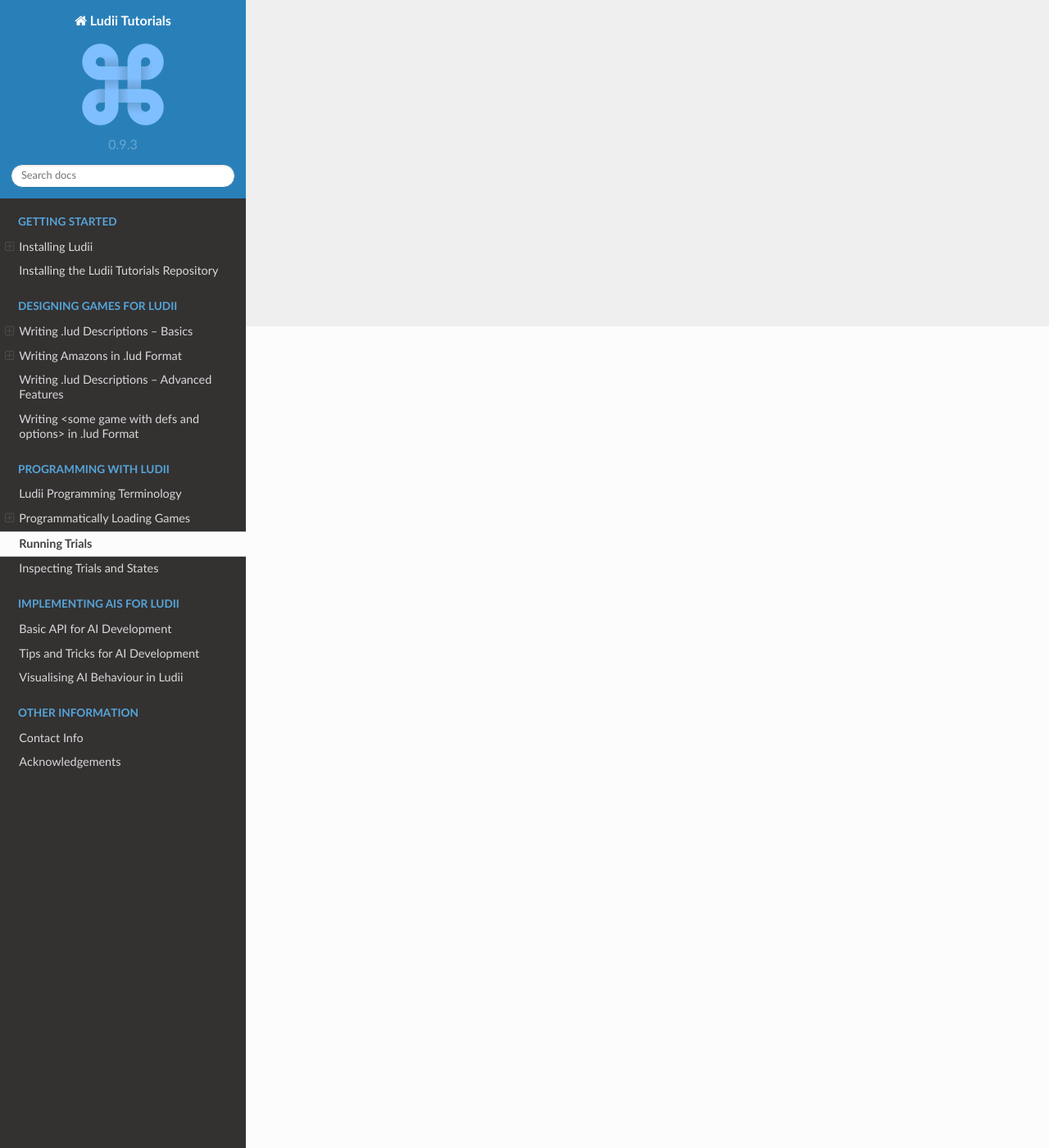
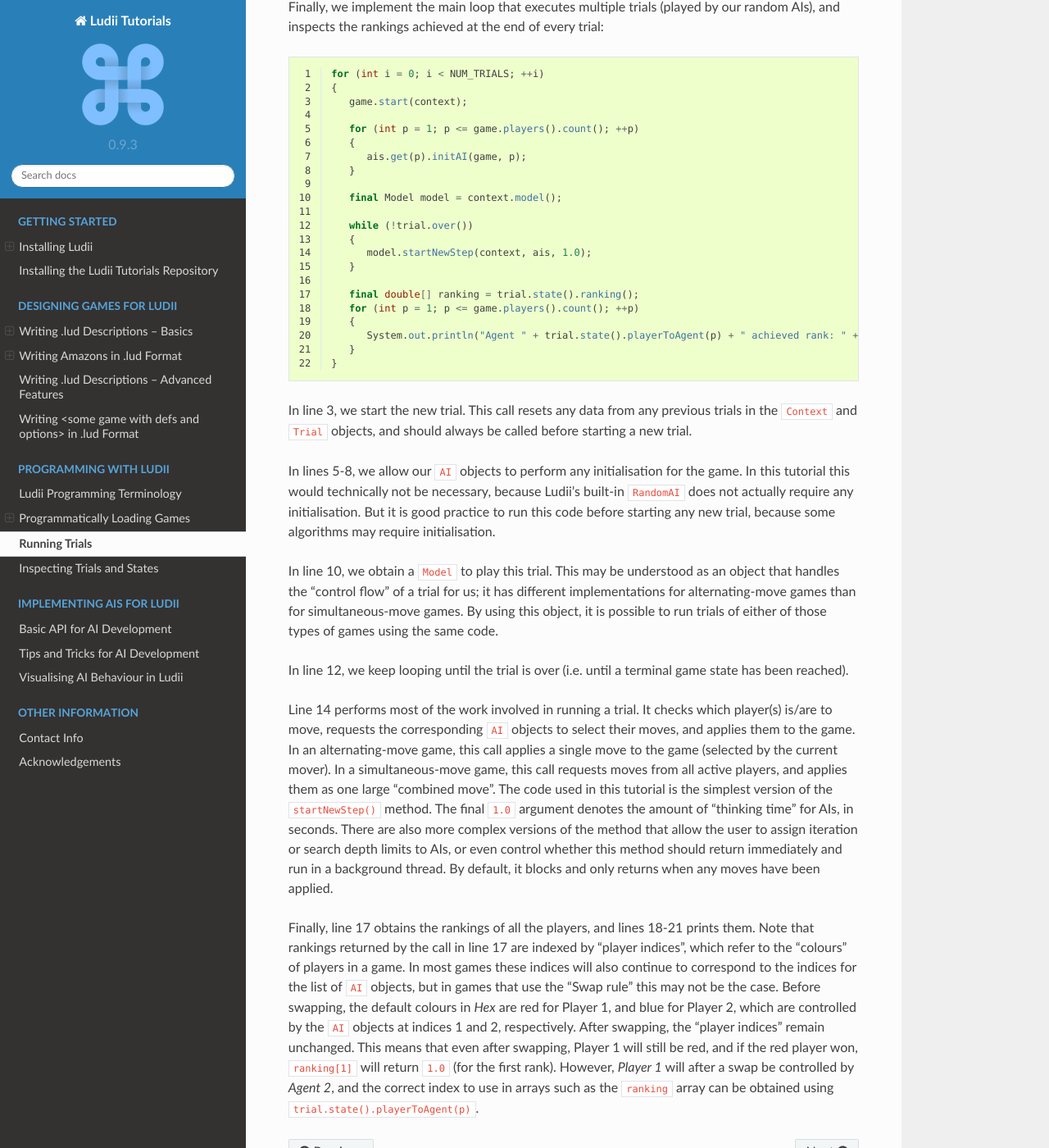
Before and after one commit to Ludeme/LudiiTutorials, a Sphinx documentation site: the page built from docs/running_trials.rst, in a window 1280 px wide and 1400 px high, scrolled down 1002 px. Shown: the whole window at 82% size. Built offline with Sphinx 7.4.7 and the Read the Docs theme 2.0.0, drawn with Linux system fonts in a browser that asks for light colours; some of the changed text lies outside the part shown.

Commit message:
running trials tutorial

```diff
--- a/docs/ludii_terminology.rst
+++ b/docs/ludii_terminology.rst
@@ -1,3 +1,5 @@
+.. _ludii_programming_terminology:
+
 Ludii Programming Terminology
 =============================
 
--- a/docs/running_trials.rst
+++ b/docs/running_trials.rst
@@ -20,3 +20,102 @@ of course):
 .. code-block:: java
 
    final Game game = GameLoader.loadGameFromName("Hex.lud");
+
+Now we'll construct ``Trial`` and ``Context`` objects (refer back to
+:ref:`ludii_programming_terminology` for what these mean). For this tutorial,
+it is sufficient to only instantiate one of each, because we *re-use* them
+by resetting their data whenever we're finished with one trial and ready to
+start the next one.
+
+.. code-block:: java
+
+   final Trial trial = new Trial(game);
+   final Context context = new Context(game, trial);
+
+Running trials also requires ``AI`` objects, which select moves during the
+trials. In this tutorial, we use ``RandomAI`` objects because they are very
+fast. Ludii uses 1-based indexing for anything related to players. Therefore,
+we first insert a ``null`` entry in the list of ``AI`` objects that we create:
+
+.. code-block:: java
+
+   final List<AI> ais = new ArrayList<AI>();
+   ais.add(null);
+   for (int p = 1; p <= game.players().count(); ++p)
+   {
+      ais.add(new RandomAI());
+   }
+
+Finally, we implement the main loop that executes multiple trials (played by our
+random AIs), and inspects the rankings achieved at the end of every trial:
+
+.. code-block:: java
+   :linenos:
+
+   for (int i = 0; i < NUM_TRIALS; ++i)
+   {
+      game.start(context);
+
+      for (int p = 1; p <= game.players().count(); ++p)
+      {
+         ais.get(p).initAI(game, p);
+      }
+
+      final Model model = context.model();
+
+      while (!trial.over())
+      {
+         model.startNewStep(context, ais, 1.0);
+      }
+
+      final double[] ranking = trial.state().ranking();
+      for (int p = 1; p <= game.players().count(); ++p)
+      {
+         System.out.println("Agent " + trial.state().playerToAgent(p) + " achieved rank: " + ranking[p]);
+      }
+   }
+
+In line 3, we start the new trial. This call resets any data from any previous
+trials in the ``Context`` and ``Trial`` objects, and should always be called
+before starting a new trial.
+
+In lines 5-8, we allow our ``AI`` objects to perform any initialisation for the
+game. In this tutorial this would technically not be necessary, because Ludii's
+built-in ``RandomAI`` does not actually require any initialisation. But it is
+good practice to run this code before starting any new trial, because some
+algorithms may require initialisation.
+
+In line 10, we obtain a ``Model`` to play this trial. This may be understood as
+an object that handles the "control flow" of a trial for us; it has different
+implementations for alternating-move games than for simultaneous-move games.
+By using this object, it is possible to run trials of either of those types of
+games using the same code.
+
+In line 12, we keep looping until the trial is over (i.e. until a terminal game
+state has been reached).
+
+Line 14 performs most of the work involved in running a trial. It checks which
+player(s) is/are to move, requests the corresponding ``AI`` objects to select
+their moves, and applies them to the game. In an alternating-move game, this
+call applies a single move to the game (selected by the current mover). In a
+simultaneous-move game, this call requests moves from all active players, and
+applies them as one large "combined move". The code used in this tutorial is
+the simplest version of the ``startNewStep()`` method. The final ``1.0``
+argument denotes the amount of "thinking time" for AIs, in seconds. There are
+also more complex versions of the method that allow the user to assign iteration
+or search depth limits to AIs, or even control whether this method should return
+immediately and run in a background thread. By default, it blocks and only
+returns when any moves have been applied.
+
+Finally, line 17 obtains the rankings of all the players, and lines 18-21 prints
+them. Note that rankings returned by the call in line 17 are indexed by "player
+indices", which refer to the "colours" of players in a game. In most games these
+indices will also continue to correspond to the indices for the list of ``AI``
+objects, but in games that use the "Swap rule" this may not be the case. Before
+swapping, the default colours in *Hex* are red for Player 1, and blue for Player
+2, which are controlled by the ``AI`` objects at indices 1 and 2, respectively.
+After swapping, the "player indices" remain unchanged. This means that even after
+swapping, Player 1 will still be red, and if the red player won, ``ranking[1]``
+will return ``1.0`` (for the first rank). However, *Player 1* will after a swap
+be controlled by *Agent 2*, and the correct index to use in arrays such as the
+``ranking`` array can be obtained using ``trial.state().playerToAgent(p)``.
```
